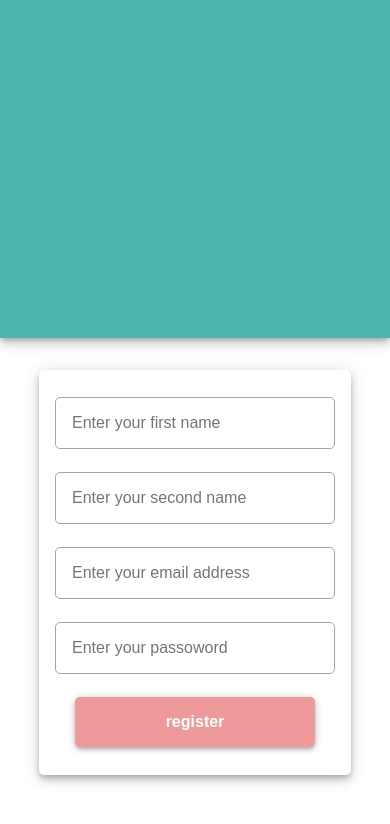
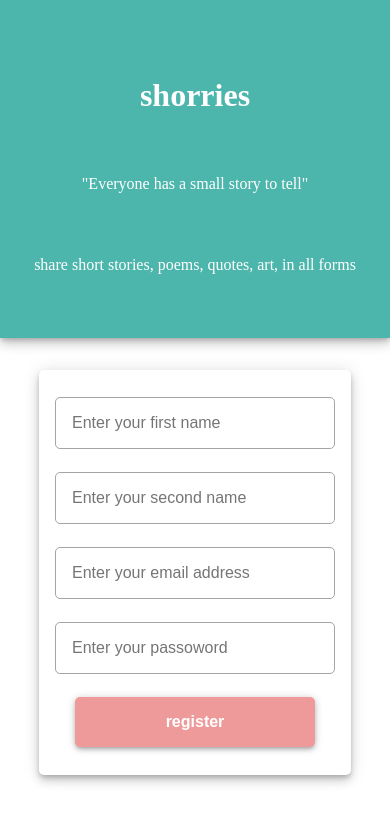
Before and after one commit to NareshModina/pages, a plain HTML site: page index.html in a window 390 px wide. Drawn offline with Linux system fonts and the light colour scheme.

Commit message:
top/left side content
adds content to the leftside in desktop mode or top side in the mobile mode. content is about shorries text logo, tagline, and description of the site

```diff
--- a/index.html
+++ b/index.html
@@ -5,7 +5,9 @@
     </header>
     <body>
         <div class="login-leftside">
-
+            <h1>shorries</h1>
+            <span>"Everyone has a small story to tell"</span>
+            <span id="desctiption">share short stories, poems, quotes, art, in all forms </span>
         </div>
         <div class="login-rightside">
             <form>
--- a/mobile.css
+++ b/mobile.css
@@ -11,7 +11,12 @@ body{
     width: 100%;
 }
 .login-leftside{
-    display: block;
+    padding-top: 1rem;
+    display: flex;
+    flex-direction: column;
+    align-items: center;
+    justify-content: space-evenly;
+    color: white;
     height: 40vh;
     background-color: #4DB6AC;
     box-shadow: 0 6px 10px 0 rgba(0,0,0,0.14), 0 1px 18px 0 rgba(0,0,0,0.12), 0 3px 5px -1px rgba(0,0,0,0.20);
@@ -22,6 +27,11 @@ body{
     display: flex;
     align-content: center;
     justify-content: center;
+}
+
+#desctiption{
+    padding: 1.5rem;
+    text-align: center;
 }
 
 form{
```
